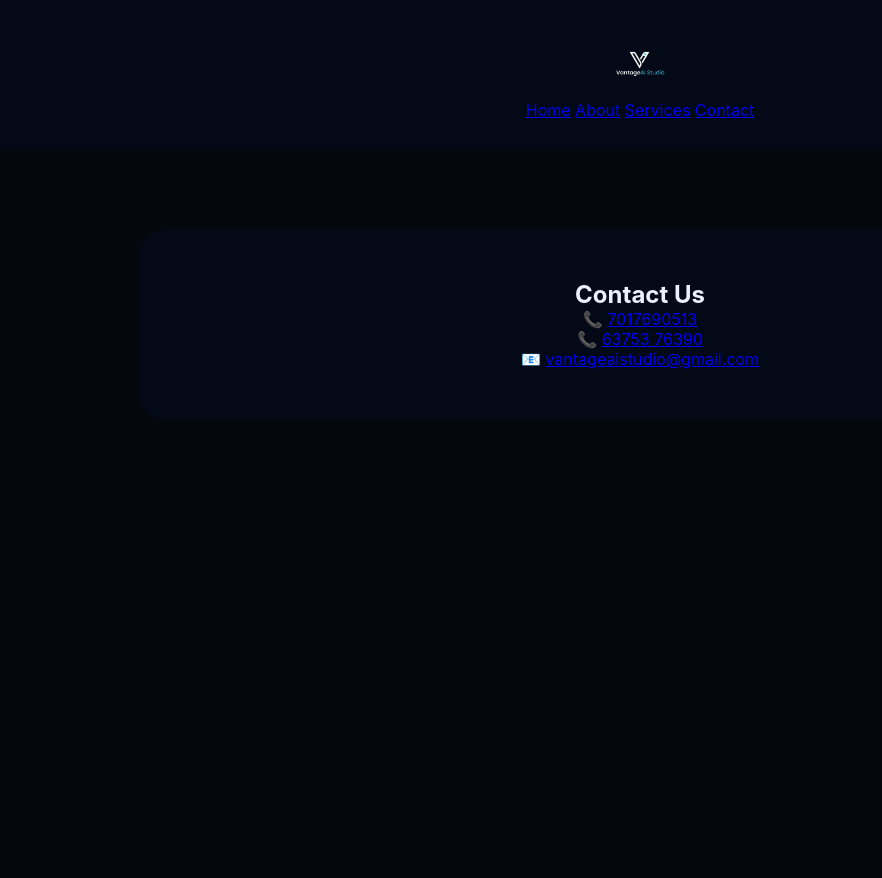
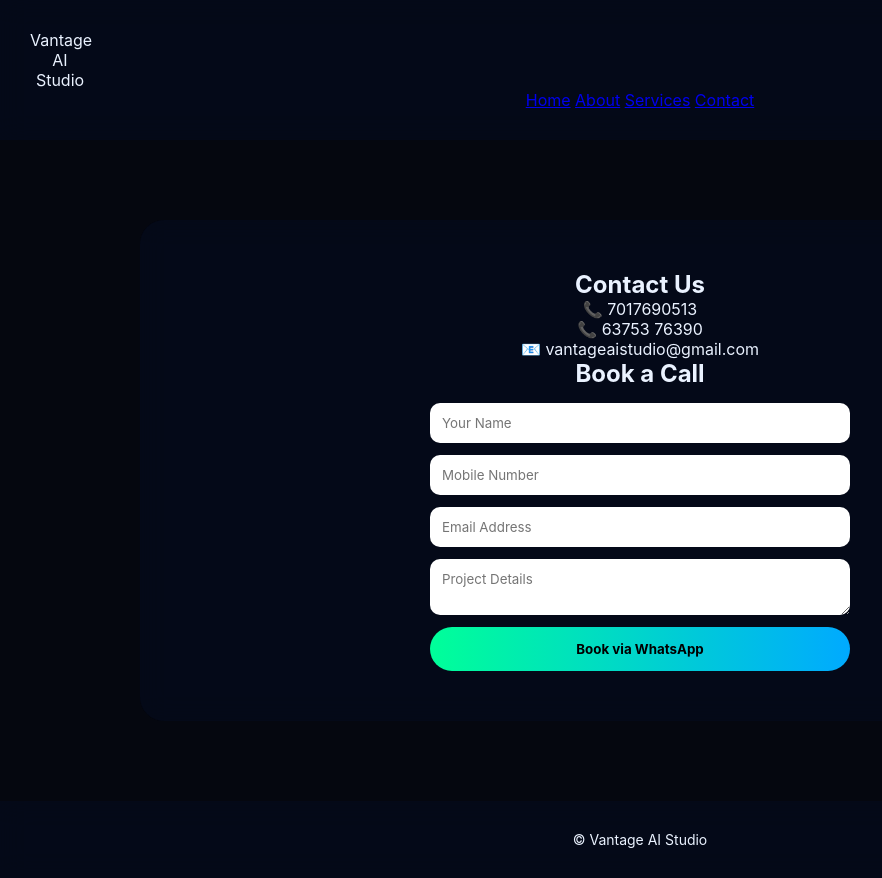
Before and after one commit to vantageaistudio-dev/Vantage-Ai-Studio, a plain HTML site: page contact.html in a window 1280 px wide. Shown: the whole page, without its empty margins (0-882 px from the left). Before the commit the page ends 800 px from the top, so only its background shows below. Drawn offline with Linux system fonts and the light colour scheme.

Commit message:
Update contact.html

```diff
--- a/contact.html
+++ b/contact.html
@@ -1,15 +1,17 @@
 <!DOCTYPE html>
 <html lang="en">
 <head>
-  <meta charset="UTF-8">
-  <title>Contact | Vantage AI Studio</title>
-  <meta name="viewport" content="width=device-width, initial-scale=1.0">
-  <link rel="stylesheet" href="css/style.css">
+<meta charset="UTF-8">
+<meta name="viewport" content="width=device-width, initial-scale=1.0">
+<title>Contact – Vantage AI Studio</title>
+<link rel="stylesheet" href="css/style.css">
 </head>
 <body>
 
+<div class="bg"></div>
+
 <header class="navbar">
-  <img src="assets/logo.png" class="logo" alt="Vantage AI Studio">
+  <div class="logo">Vantage AI Studio</div>
   <nav>
     <a href="index.html">Home</a>
     <a href="about.html">About</a>
@@ -18,15 +20,26 @@
   </nav>
 </header>
 
-<section class="contact reveal">
-  <h1>Contact Us</h1>
+<section class="card">
+<h1>Contact Us</h1>
 
-  <p>📞 <a href="tel:7017690513">7017690513</a></p>
-  <p>📞 <a href="tel:6375376390">63753 76390</a></p>
-  <p>📧 <a href="mailto:vantageaistudio@gmail.com">
-    vantageaistudio@gmail.com
-  </a></p>
+<p>📞 7017690513</p>
+<p>📞 63753 76390</p>
+<p>📧 vantageaistudio@gmail.com</p>
+
+<h2>Book a Call</h2>
+<form onsubmit="sendBooking(); return false;">
+  <input type="text" id="name" placeholder="Your Name" required>
+  <input type="tel" id="mobile" placeholder="Mobile Number" required>
+  <input type="email" id="email" placeholder="Email Address" required>
+  <textarea id="project" placeholder="Project Details"></textarea>
+  <button class="btn">Book via WhatsApp</button>
+</form>
 </section>
+
+<footer>
+<p>© Vantage AI Studio</p>
+</footer>
 
 <script src="js/main.js"></script>
 </body>
```
